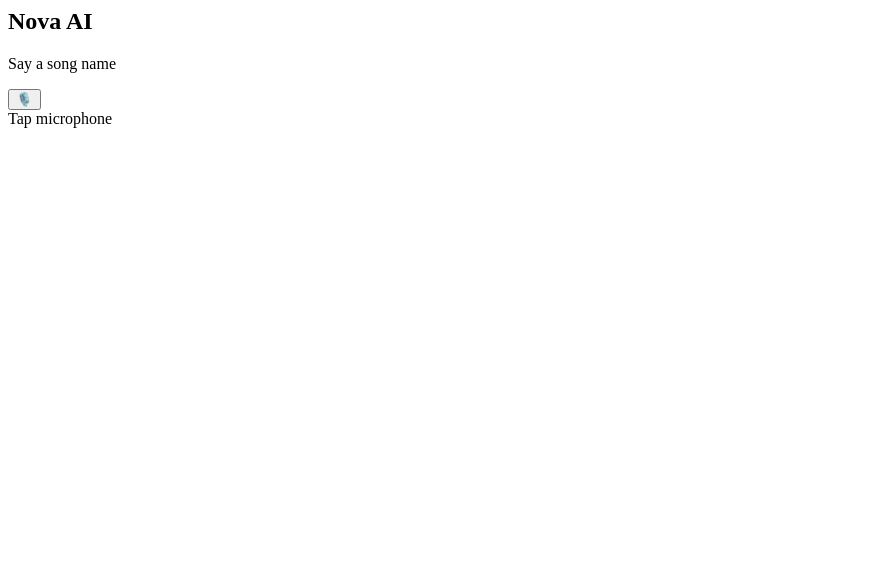
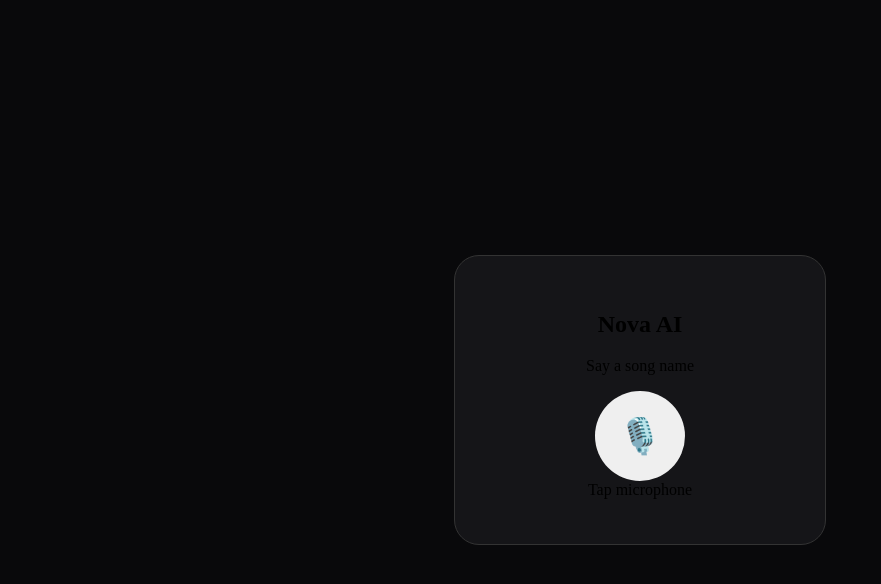
Before and after one commit to aashika1686/Agent, a Flask app: page / in a window 1280 px wide. Shown: the top 584 px of the page, without its empty margins (0-881 px from the left). Run offline with Flask 3, Linux system fonts and the light colour scheme.

Commit message:
Update index.html

```diff
--- a/app/templates/index.html
+++ b/app/templates/index.html
@@ -1,5 +1,54 @@
 <html>
-    <h2>Nova AI</h2></h2>
+    <style>
+        body{
+            margin:0;
+            height:100vh;
+            display:grid;
+            place-items:center;
+            background:#09090b;
+            colour:white;
+            font-family.Arial;
+        }
+
+        .card{
+            width:300px;
+            padding:35px;
+            text-align:center;
+            background:#151518;
+            border:1px solid #333;
+            border-radius:25px;
+        }
+
+        .mic{
+            width:90px;
+            height:90px;
+            border:0;
+            border-radius:50%;
+            font-size:35px;
+            cursor:pointer;
+        }
+
+        .status{
+            marign-top:20px;
+            colour:#aaa;
+        }
+
+        .song{
+            margin-top:10px;
+            font-size:13px;
+        }
+
+        .listening{
+            transform:scale(1.1);
+            box-shadow:0 0 0 10px #ffffff18;
+        }
+    </style>
+
+    <body>
+
+    <div class="card">
+
+        <h2>Nova AI</h2>
 
         <p>Say a song name</p>
         <button id="mic" class="mic">
@@ -8,4 +57,10 @@
         <div id="status" class="status">
             Tap microphone
         </div>
+
+        <div id="song" class="song"></div>
+
+    </div>
+
+    </body>
 </html>
```
Lines whose indentation alone changed are shown as unchanged.
